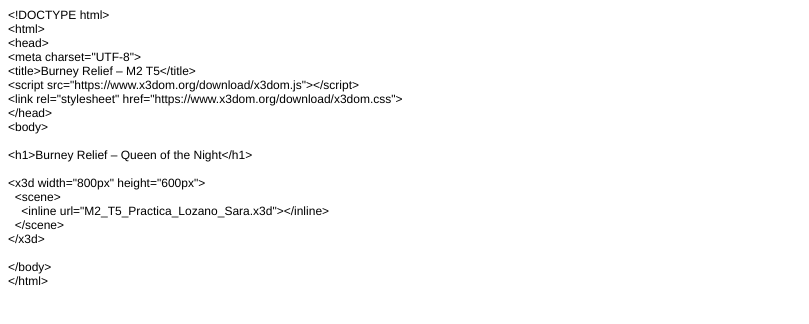
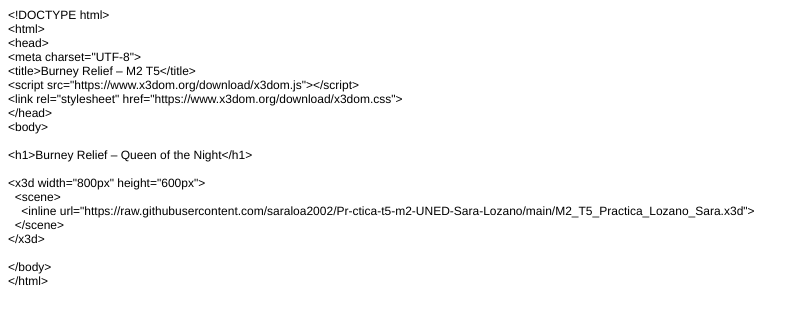
Before and after one commit to saraloa2002/Practica-t5-m2-UNED-Sara-Lozano, a plain HTML site: page index.html in a window 1280 px wide. Shown: the whole page, without its empty margins (0-809 px from the left). Drawn offline with Linux system fonts and the light colour scheme.

Commit message:
Index.html

```diff
--- a/index.html
+++ b/index.html
@@ -26,7 +26,8 @@
 <p class="p2"><br></p>
 <p class="p1">&lt;x3d width="800px" height="600px"&gt;</p>
 <p class="p1"><span class="Apple-converted-space">  </span>&lt;scene&gt;</p>
-<p class="p1"><span class="Apple-converted-space">    </span>&lt;inline url="M2_T5_Practica_Lozano_Sara.x3d"&gt;&lt;/inline&gt;</p>
+<p class="p1"><span class="Apple-converted-space">    </span>&lt;inline url="https://raw.githubusercontent.com/saraloa2002/Pr-ctica-t5-m2-UNED-Sara-Lozano/main/M2_T5_Practica_Lozano_Sara.x3d"></inline>
+
 <p class="p1"><span class="Apple-converted-space">  </span>&lt;/scene&gt;</p>
 <p class="p1">&lt;/x3d&gt;</p>
 <p class="p2"><br></p>
```
